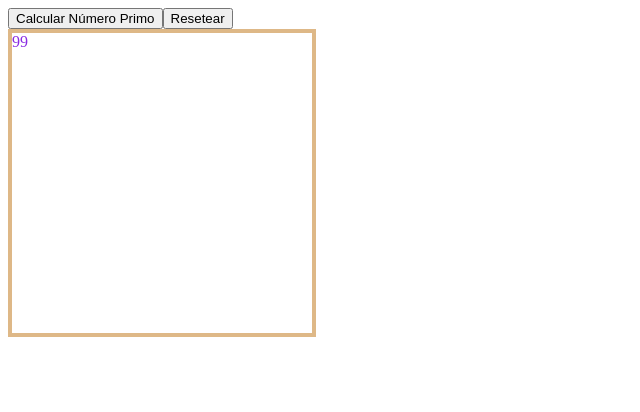
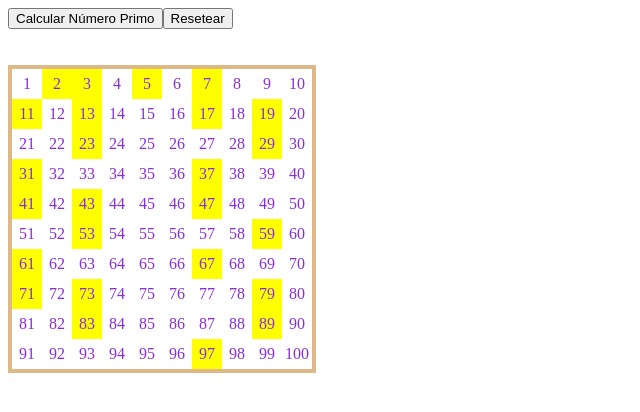
Before and after one commit to 1DAW-victorjim551/Javascript, a plain HTML site: page UDI_2/Actividades/Boletin_Actvidades/Actividad_2/index_2.html in a window 1280 px wide. Both pictures are taken after a click on the button "Calcular Número Primo". Shown: the whole page, without its empty margins (0-640 px from the left). Drawn offline with Linux system fonts and the light colour scheme.

Commit message:
Subida 01/12/2025

```diff
--- a/UDI_2/Actividades/Boletin_Actvidades/Actividad_2/ej2.js
+++ b/UDI_2/Actividades/Boletin_Actvidades/Actividad_2/ej2.js
@@ -3,7 +3,6 @@
 {
     const maxRows = 10;
     const maxCells = 10;
-    let contador = 0;
 
     let calculateNumberBtn = document.createElement("button");
     calculateNumberBtn.textContent = "Calcular Número Primo";
@@ -17,19 +16,46 @@
     let table = document.createElement("div");
     table.classList.add("table");
 
-        let row = document.createElement("div");
-        table.appendChild(row);
-        for(let i=0;i<100;i++){
-            let number = i;
-            table.textContent = number;
+
+        for(let i=1;i<=100;i++){
+            let cell = document.createElement("div");
+            cell.classList.add(`num${i}`);
+            cell.textContent = i;
+            table.appendChild(cell);
         }
 
 
 
 
-   let br = document.createElement("br");
-    document.body.appendChild(br);
-    document.body.appendChild(br);
-    document.body.appendChild(br);
+   for (let i = 0; i < 3; i++) {
+    document.body.appendChild(document.createElement("br"));
+}
+
     document.body.appendChild(table);
+
+    // Creación de la FUNCIONALIDAD DE LOS BOTONES
+
+      calculateNumberBtn.addEventListener("click", function (){
+        for(let i = 2; i <= 100; i++){
+            let esPrimo = true;
+            for(let j = 2; j < i; j++){
+                if(i % j === 0){
+                    esPrimo = false;
+                    break;
+                }
+            }
+
+            if(esPrimo){
+                const div = document.querySelector(`.num${i}`);
+                if(div) div.style.backgroundColor = "yellow";
+            }
+        }
+    });
+
+    resetNumberBtn.addEventListener("click", function (evento){
+       for(let i = 1; i <= 100; i++){
+            const div = document.querySelector(`.num${i}`);
+            if(div) div.style.backgroundColor = "white";
+        }
+    });
 }
--- a/UDI_2/Actividades/Boletin_Actvidades/Actividad_2/index_2.html
+++ b/UDI_2/Actividades/Boletin_Actvidades/Actividad_2/index_2.html
@@ -16,6 +16,12 @@
             border: burlywood 4px solid;
 
         }
+
+        .table div {
+    display: flex;
+    align-items: center;
+    justify-content: center;
+}
     </style>
 </head>
 <body>
```
Also changed, not shown: UDI_2/Actividades/Boletin_Actvidades/Actividad_3/ej3.js (+17 -3 lines), UDI_2/Actividades/Boletin_Actvidades/Actividad_3/index_3.html (+6 -0 lines).
